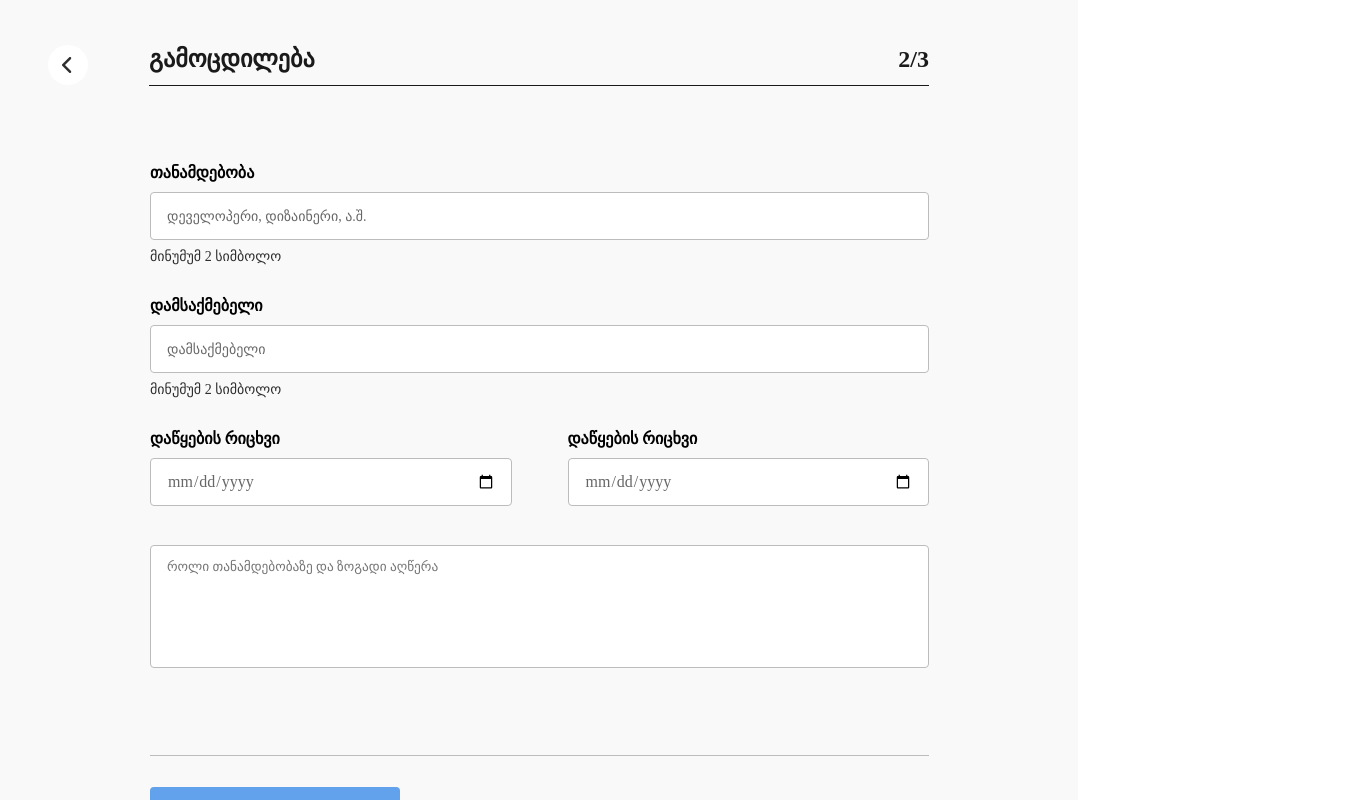
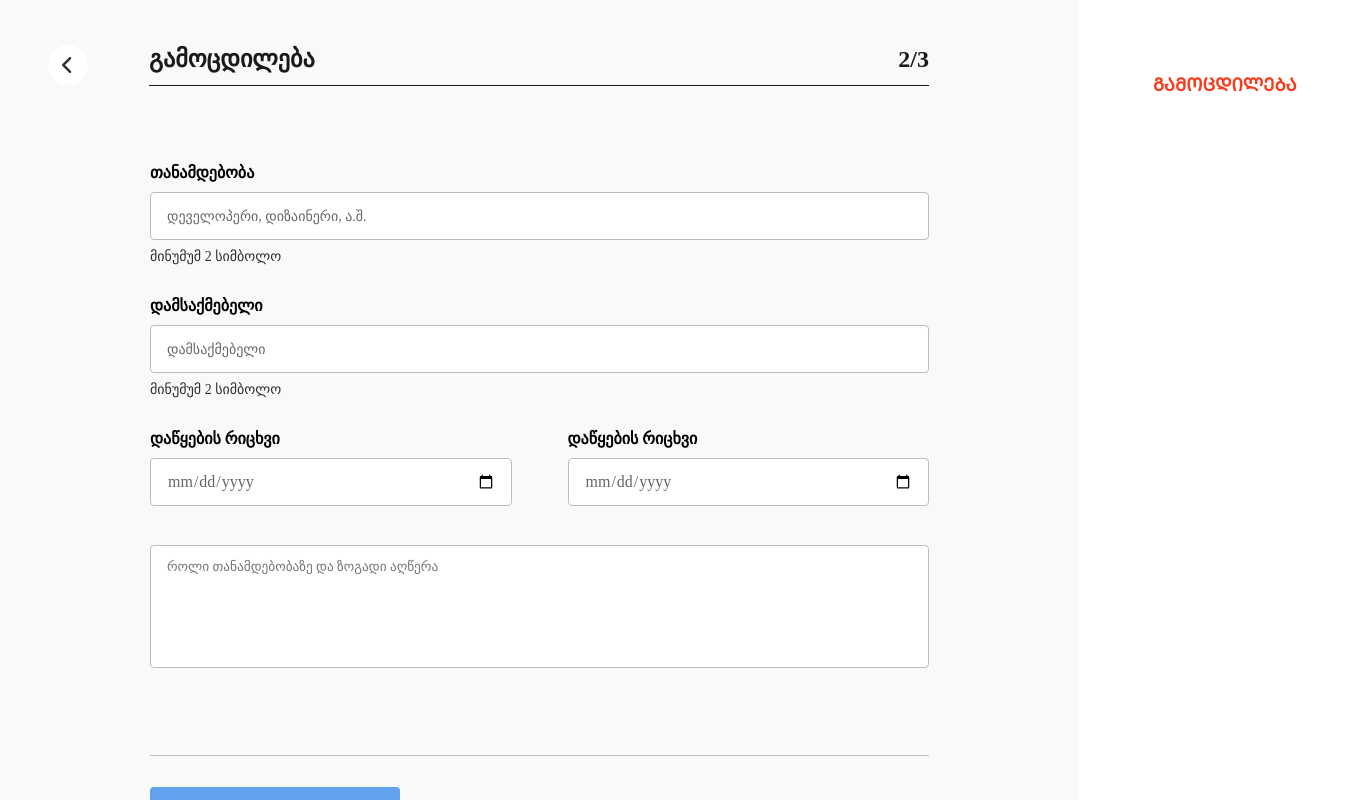
Before and after one commit to beqa200/team-5, a React (Vite) app: page /Experience in a window 1280 px wide. Shown: the top 800 px of the page, 1372 px wide, since content can reach past the window. Built offline with nearby package versions, Linux system fonts and the light colour scheme; a web font is replaced by a local one.

Commit message:
added new component

```diff
--- a/src/App.tsx
+++ b/src/App.tsx
@@ -1,17 +1,60 @@
-import { Route, Routes } from "react-router-dom";
+import { Route, Routes, useLocation } from "react-router-dom";
 import PersonalInfo from "./pages/PersonalInfo";
 import Experience from "./pages/Experience";
 import Education from "./pages/Education";
 import Home from "./pages/Home";
+import { createContext, useState, Dispatch, SetStateAction } from "react";
+import CVcomponent from "./components/CVcomponent";
+
+export type CvData = {
+  position?: string;
+  employer?: string;
+  startingDate?: string;
+  finishingDate?: string;
+  description?: string;
+}[];
+
+interface CvContextType {
+  experienceCv: CvData;
+  setExperienceCv: Dispatch<SetStateAction<CvData>>;
+}
+
+export const CvContext = createContext<CvContextType>({
+  experienceCv: [],
+  setExperienceCv: () => {},
+});
 
 function App() {
+  const location = useLocation();
+  const [experienceCv, setExperienceCv] = useState<CvData>([
+    {
+      position: "",
+      employer: "",
+      startingDate: "",
+      finishingDate: "",
+      description: "",
+    },
+  ]);
+
   return (
-    <Routes>
-      <Route path="/" element={<Home />} />
-      <Route path="/PersonalInfo" element={<PersonalInfo  />} />
-      <Route path="/Experience" element={<Experience />} />
-      <Route path="/Education" element={<Education />} />
-    </Routes>
+    <CvContext.Provider value={{ experienceCv, setExperienceCv }}>
+      <div
+        style={{
+          display: location.pathname == "/" ? "block" : "flex",
+          minHeight: "100vh",
+        }}
+      >
+        <div style={{ minHeight: "100vh" }}>
+          <Routes>
+            <Route path="/" element={<Home />} />
+            <Route path="/PersonalInfo" element={<PersonalInfo />} />
+            <Route path="/Experience" element={<Experience />} />
+            <Route path="/Education" element={<Education />} />
+          </Routes>
+        </div>
+        <div> {location.pathname == "/" ? null : <CVcomponent />}</div>
+      </div>
+    </CvContext.Provider>
   );
 }
 
--- /dev/null
+++ b/src/components/CVcomponent.tsx
@@ -0,0 +1,35 @@
+import { useContext } from "react";
+import styled from "styled-components";
+import { CvContext } from "../App";
+
+function CVcomponent() {
+  const { experienceCv } = useContext(CvContext);
+  console.log(experienceCv);
+  return (
+    <div style={{ padding: "48px 75px" }}>
+      <Experience>ᲒᲐᲛᲝᲪᲓᲘᲚᲔᲑᲐ</Experience>
+      {experienceCv.map((item, index) => (
+        <div key={index}>
+          <div style={{ display: "flex" }}>
+            <p>{item.position}</p>
+            <p>{item.employer}</p>
+          </div>
+          <div style={{ display: "flex" }}>
+            <p>{item.startingDate}</p>
+            <p>{item.finishingDate}</p>
+          </div>
+        </div>
+      ))}
+    </div>
+  );
+}
+
+export default CVcomponent;
+
+const Experience = styled.h1`
+  font-size: 18px;
+  font-weight: bold;
+  letter-spacing: normal;
+  color: #f93b1d;
+  margin-top: 24px;
+`;
--- a/src/components/exprerienceComp/Input.tsx
+++ b/src/components/exprerienceComp/Input.tsx
@@ -102,7 +102,6 @@ const Input: React.FC<InputProps> = ({
     }
   };
 
-  console.log(value);
 
   return (
     <div style={{ position: "relative" }}>
--- a/src/index.css
+++ b/src/index.css
@@ -10,7 +10,8 @@
 }
 
 html,
-body {
+body,
+#root {
   font-family: myFont;
   min-height: 100vh;
 }
--- a/src/pages/Experience.tsx
+++ b/src/pages/Experience.tsx
@@ -4,7 +4,8 @@ import Input from "../components/exprerienceComp/Input";
 import { BlueButton, LightSkyButton } from "../components/EducationForm";
 import { Link, useNavigate } from "react-router-dom";
 import { FormProvider, useForm, useFieldArray } from "react-hook-form";
-import { useEffect, useState } from "react";
+import { useContext, useEffect, useState } from "react";
+import { CvContext, CvData } from "../App";
 
 type formTypes = {
   experience: {
@@ -19,7 +20,7 @@ type formTypes = {
 export default function Experience() {
   const [experienceInfo, setExperienceInfo] = useState<formTypes>();
   const navigate = useNavigate();
-
+  const { setExperienceCv, experienceCv } = useContext(CvContext);
   const methods = useForm<formTypes>({
     defaultValues: {
       experience: [
@@ -35,7 +36,6 @@ export default function Experience() {
   });
 
   const submit = (data: formTypes) => {
-    console.log(experienceInfo);
     setExperienceInfo(data);
     navigate("/Education");
   };
@@ -77,11 +77,17 @@ export default function Experience() {
 useEffect(() => {
   const subscription = methods.watch((value) => {
     localStorage.setItem("experienceFormData", JSON.stringify(value));
+    setExperienceCv(value.experience as CvData);
   });
-    return () => subscription.unsubscribe();
-  }, []);
+
+  return () => {
+    subscription.unsubscribe();
+  };
+}, [methods, setExperienceCv, experienceCv]);
+
 
   return (
+    <div>
       <FormProvider {...methods}>
         <form onSubmit={handleSubmit(submit)}>
           <MainDiv>
@@ -185,6 +191,7 @@ export default function Experience() {
           </MainDiv>
         </form>
       </FormProvider>
+    </div>
   );
 }
 
```
Lines whose indentation alone changed are shown as unchanged.
